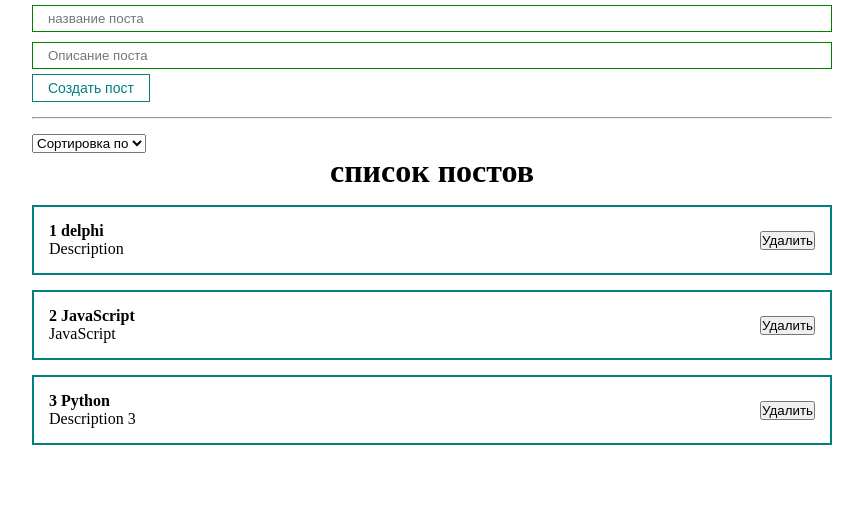
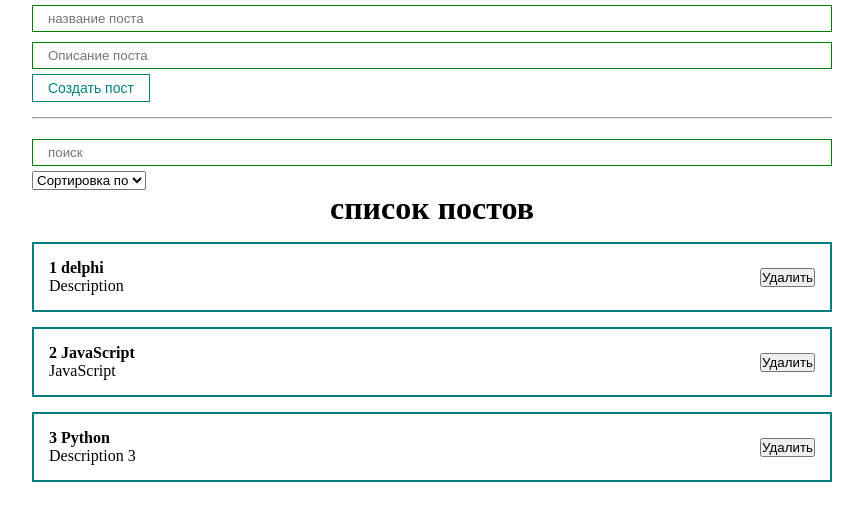
Before and after one commit to EvadS/se-react-learning, a React (Create React App) app in the folder hello-form/: page / in a window 1280 px wide. Shown: the top 520 px of the page, without its empty margins (208-1071 px from the left). Built offline with nearby package versions, Linux system fonts and the light colour scheme.

Commit message:
sort and seract as a component

```diff
--- a/hello-form/src/App.js
+++ b/hello-form/src/App.js
@@ -1,9 +1,11 @@
 import './styles/App.css';
 import '../src/styles/App.css'
-import {useRef, useState} from "react";
+import {useMemo, useRef, useState} from "react";
 import PostList from "./components/PostList";
 import PostForm from "./components/PostForm";
 import MySelect from "./components/UI/select/MySelect";
+import MyInput from "./components/UI/input/MyInput";
+import PostFilter from "./components/PostFilter";
 
 function App() {
 
@@ -13,7 +15,20 @@
         {id: 3, title: 'Python ', body: 'Description 3'}
     ]);
 
-    const [selectedSort, setSelectedSort] = useState('');
+    const [filter, setFilter] = useState({sort: '', query:''});
+
+    const sortedPosts = useMemo(() => {
+        console.log("get post")
+        if (filter.sort) {
+            return [...posts].sort((a, b) => a[filter.sort].localeCompare(b[filter.sort]))
+        }
+        return posts;
+    }, [filter.sort, posts]);
+
+    const sortedAndSearchingPosts = useMemo(() => {
+        return sortedPosts.filter(post => post.title.toLowerCase().includes(filter.query.toLowerCase()))
+    }, [filter.query, sortedPosts])
+
     const createPost = (newPost) => {
         setPosts([...posts, newPost])
     };
@@ -22,31 +37,17 @@
         setPosts(posts.filter(p => p.id !== post.id))
     }
 
-    const sortPosts = (sort) => {
-        console.log(sort);
-        setSelectedSort(sort)
-        setPosts([... posts].sort((a,b ) => a[sort].localeCompare(b[sort])));
-    }
-
     return (
         <div>
             <PostForm create={createPost}/>
             <hr style={{margin: '15px 0'}}/>
-            <div>
-                <MySelect
-                    value={selectedSort}
-                    onChange={sortPosts}
-                    defaultValue="Сортировка по"
-                    options={[
-                        {value: 'title', name: 'По названию'},
-                        {value: 'body', name: 'По описанию'}
+           <PostFilter
+               filter={filter}
+               setFilter={setFilter}
+           />
 
-                    ]}
-                />
-            </div>
-
-            {posts.length !== 0
-                ? <PostList remove={removePost} posts={posts} title="список постов "/>
+            {sortedAndSearchingPosts.length !== 0
+                ? <PostList remove={removePost} posts={sortedAndSearchingPosts} title="список постов "/>
                 : <h2 style={{textAlign: 'center'}}>
                     Посты не найдены
                 </h2>
--- /dev/null
+++ b/hello-form/src/components/PostFilter.jsx
@@ -0,0 +1,30 @@
+import React from 'react';
+import MyInput from "./UI/input/MyInput";
+import MySelect from "./UI/select/MySelect";
+
+const PostFilter = ( {filter, setFilter }) => {
+    return (
+
+            <div>
+                <MyInput
+                    placeholder="поиск"
+                    value={filter.query}
+
+                    onChange={e => setFilter({...filter, query: e.target.value})}
+                />
+                <MySelect
+                    value={filter.sort}
+                    onChange={selectedSort => setFilter({... filter, sort: selectedSort})}
+                    defaultValue="Сортировка по"
+                    options={[
+                        {value: 'title', name: 'По названию'},
+                        {value: 'body', name: 'По описанию'}
+
+                    ]}
+                />
+            </div>
+
+    );
+};
+
+export default PostFilter;
```
